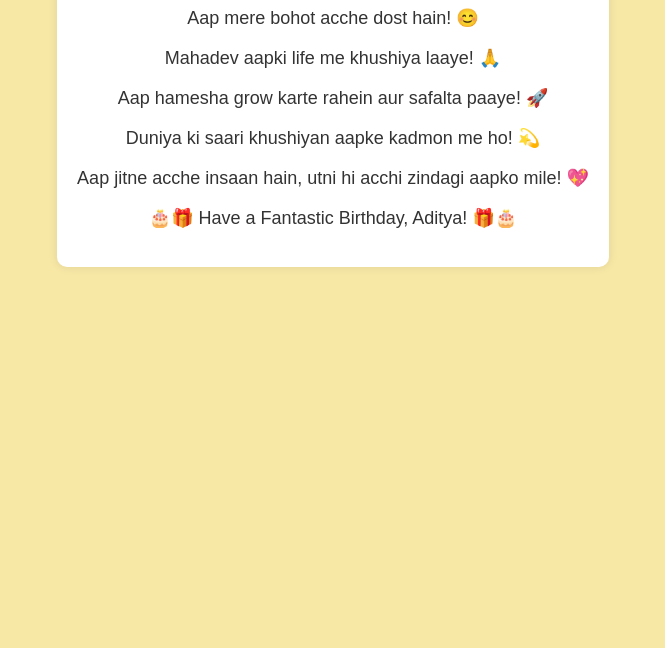
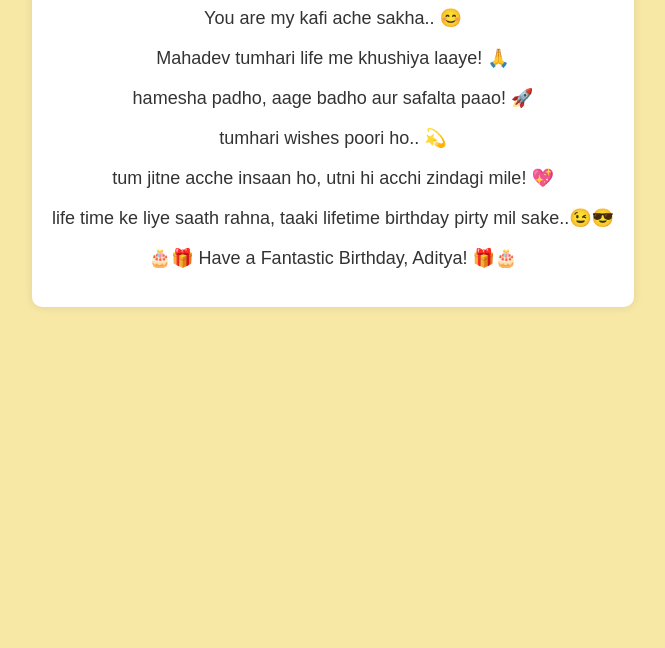
Before and after one commit to TriveniNishad/Aditya-s-birthday, a plain HTML site: page index.html in a window 1280 px wide. Shown: the part 152-800 px from the top of the page, without its empty margins (307-972 px from the left). Drawn offline with Linux system fonts and the light colour scheme.

Commit message:
Update index.html

```diff
--- a/index.html
+++ b/index.html
@@ -30,11 +30,12 @@
 <body>
     <div class="card">
         <h1>🎉 Happy Birthday, Aditya! 🎂</h1>
-        <p>Aap mere bohot acche dost hain! 😊</p>
-        <p>Mahadev aapki life me khushiya laaye! 🙏</p>
-        <p>Aap hamesha grow karte rahein aur safalta paaye! 🚀</p>
-        <p>Duniya ki saari khushiyan aapke kadmon me ho! 💫</p>
-        <p>Aap jitne acche insaan hain, utni hi acchi zindagi aapko mile! 💖</p>
+        <p> You are my kafi ache sakha.. 😊</p>
+        <p>Mahadev tumhari life me khushiya laaye! 🙏</p>
+        <p> hamesha padho, aage badho aur safalta paao! 🚀</p>
+        <p> tumhari wishes poori ho.. 💫</p>
+        <p>tum jitne acche insaan ho, utni hi acchi zindagi mile! 💖</p>
+        <p> life time ke liye saath rahna, taaki lifetime birthday pirty mil sake..😉😎</p>
         <p>🎂🎁 Have a Fantastic Birthday, Aditya! 🎁🎂</p>
     </div>
 </body>
```
